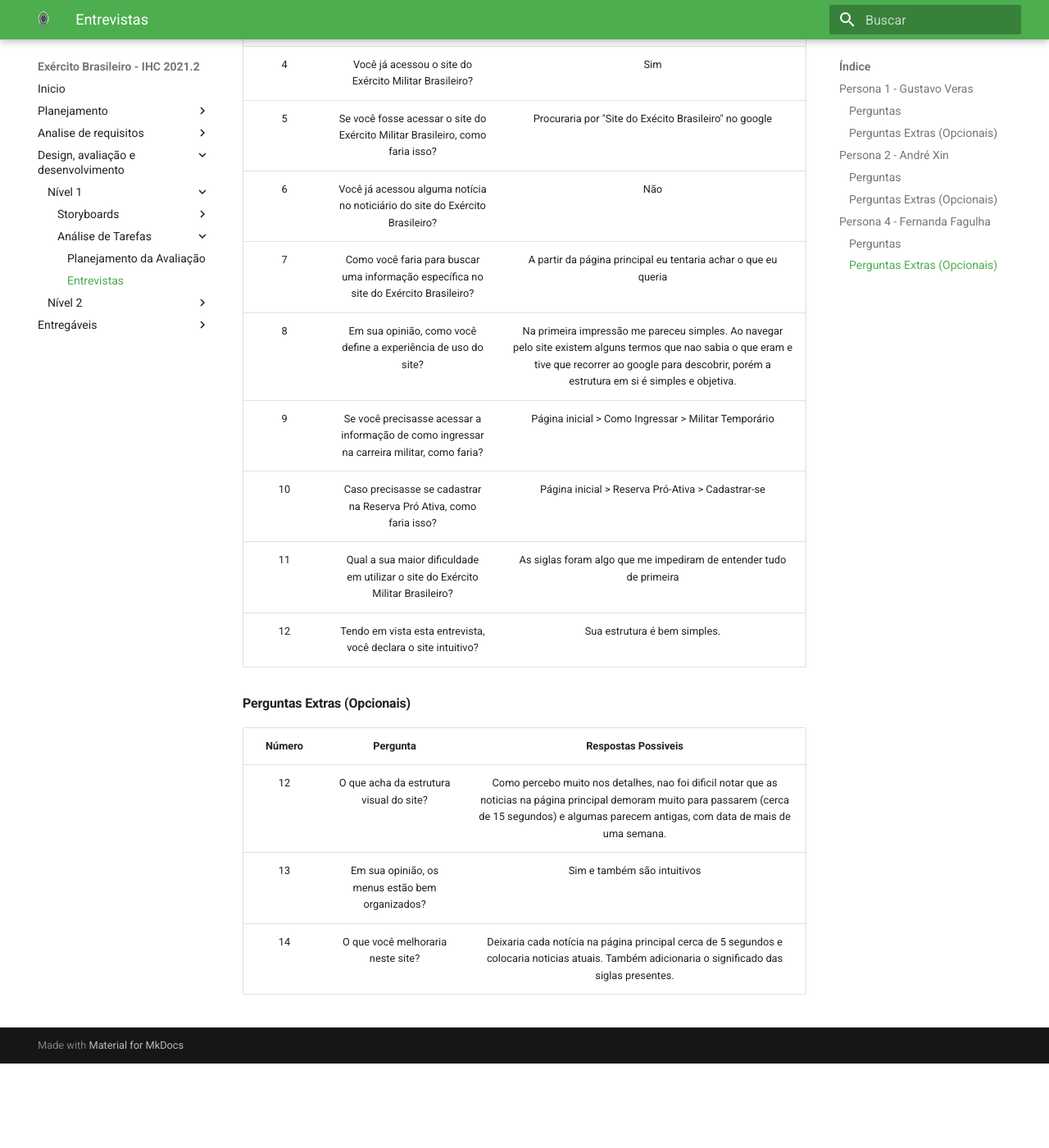
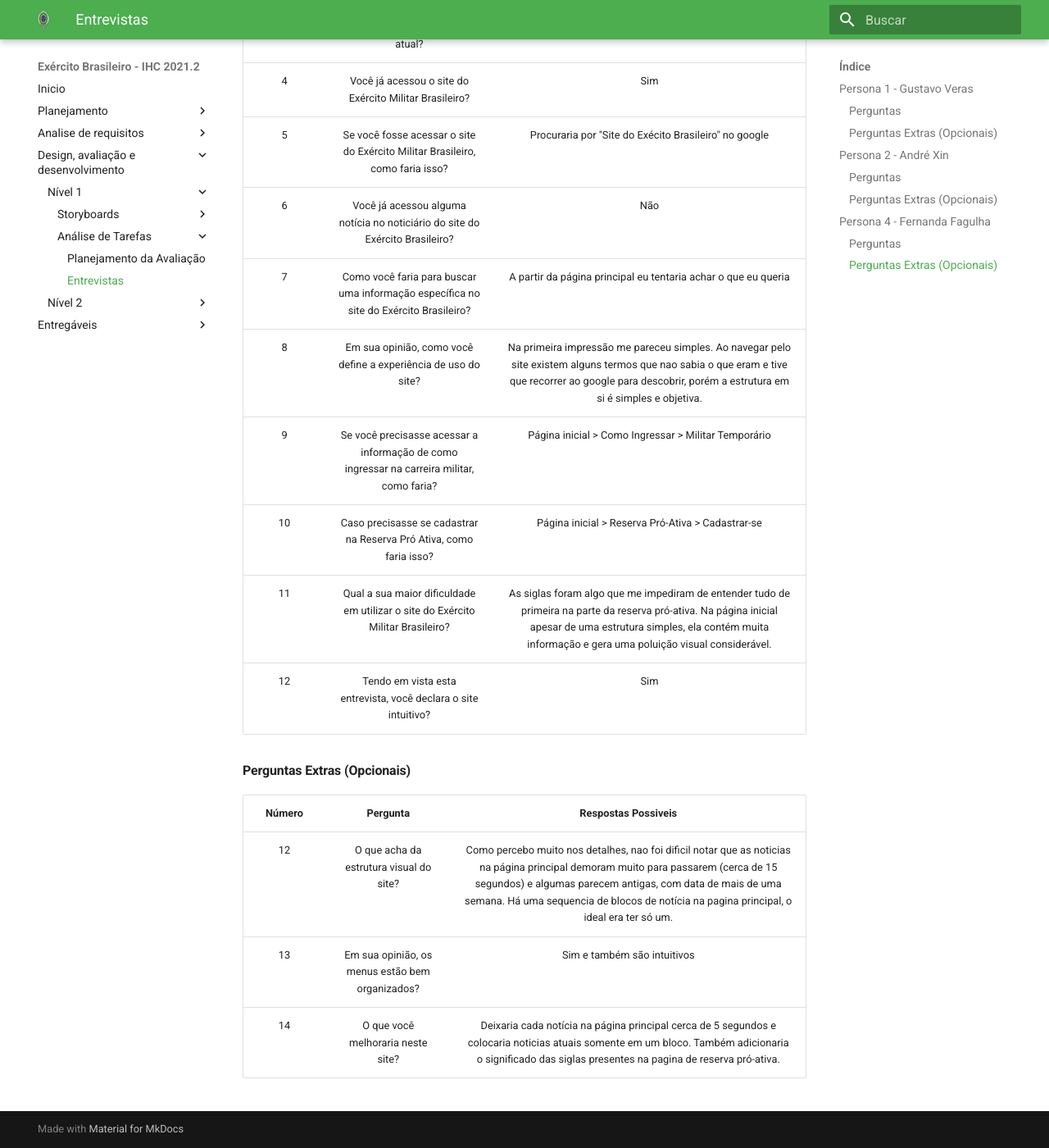
Before and after one commit to heitormsb/2021.2-Exercito-Brasileiro, an MkDocs documentation site: the page built from docs/Design_avaliacao_desenv/nivel1/entrevistas.md, in a window 1280 px wide and 1400 px high, scrolled down 3470 px. Shown: the whole window at 82% size. Built offline with MkDocs 1.6.1 and Material for MkDocs 9.7.7, drawn with Linux system fonts in a browser that asks for light colours; before the commit the page ends 4767 px from its top, so only the background shows below that; some of the changed text lies outside the part shown.

Commit message:
Update entrevistas.md

```diff
--- a/docs/Design_avaliacao_desenv/nivel1/entrevistas.md
+++ b/docs/Design_avaliacao_desenv/nivel1/entrevistas.md
@@ -43,9 +43,9 @@
 #### Perguntas Extras (Opcionais)
 | Número | Pergunta  | Respostas Possiveis  |
 | :-: | :-: | :-: |
-|   12   |  O que acha da estrutura visual do site? | Uma estrutura simples e até que fácil de usar na página principal, o que não se mantem em outras partes do site. |
-|   13   |  Em sua opinião, os menus estão bem organizados? | Os menus da página principal sim. Os demais necessitam de uma repaginada |
-|   14   |  O que você melhoraria neste site? | Adicionaria o significado de cada abreviação |
+|   12   |  O que acha da estrutura visual do site? | Uma estrutura simples e até que fácil de usar na página principal, o que não se mantem em outras partes do site, principalmente por terem muita informação. |
+|   13   |  Em sua opinião, os menus estão bem organizados? | Os menus da página principal sim. Os demais necessitam de uma repaginada, possuem muita informação desncessária. |
+|   14   |  O que você melhoraria neste site? | Adicionaria o significado de cada abreviação na página de publicações e de reserva pró-ativa |
 
 
 ### Persona 4 - Fernanda Fagulha
@@ -62,12 +62,12 @@
 |   8    |  Em sua opinião, como você define a experiência de uso do site? | Na primeira impressão me pareceu simples. Ao navegar pelo site existem alguns termos que nao sabia o que eram e tive que recorrer ao google para descobrir, porém a estrutura em si é simples e objetiva. |
 |   9    |  Se você precisasse acessar a informação de como ingressar na carreira militar, como faria? | Página inicial > Como Ingressar > Militar Temporário  |
 |   10   |  Caso precisasse se cadastrar na Reserva Pró Ativa, como faria isso? | Página inicial > Reserva Pró-Ativa > Cadastrar-se |
-|   11   |  Qual a sua maior dificuldade em utilizar o site do Exército Militar Brasileiro? | As siglas foram algo que me impediram de entender tudo de primeira |
-|   12   |  Tendo em vista esta entrevista, você declara o site intuitivo? | Sua estrutura é bem simples. |
+|   11   |  Qual a sua maior dificuldade em utilizar o site do Exército Militar Brasileiro? | As siglas foram algo que me impediram de entender tudo de primeira na parte da reserva pró-ativa. Na página inicial apesar de uma estrutura simples, ela contém muita informação e gera uma poluição visual considerável. |
+|   12   |  Tendo em vista esta entrevista, você declara o site intuitivo? | Sim |
 
 #### Perguntas Extras (Opcionais)
 | Número | Pergunta  | Respostas Possiveis  |
 | :-: | :-: | :-: |
-|   12   |  O que acha da estrutura visual do site? | Como percebo muito nos detalhes, nao foi dificil notar que as noticias na página principal demoram muito para passarem (cerca de 15 segundos) e algumas parecem antigas, com data de mais de uma semana. |
+|   12   |  O que acha da estrutura visual do site? | Como percebo muito nos detalhes, nao foi dificil notar que as noticias na página principal demoram muito para passarem (cerca de 15 segundos) e algumas parecem antigas, com data de mais de uma semana.  Há uma sequencia de blocos de notícia na pagina principal, o ideal era ter só um.  |
 |   13   |  Em sua opinião, os menus estão bem organizados? | Sim e também são intuitivos |
-|   14   |  O que você melhoraria neste site? | Deixaria cada notícia na página principal cerca de 5 segundos e colocaria noticias atuais. Também adicionaria o significado das siglas presentes. |
+|   14   |  O que você melhoraria neste site? | Deixaria cada notícia na página principal cerca de 5 segundos e colocaria noticias atuais somente em um bloco. Também adicionaria o significado das siglas presentes na pagina de reserva pró-ativa. |
```
Also changed, not shown: other parts of docs/Design_avaliacao_desenv/nivel1/entrevistas.md (+1 -1 lines).
